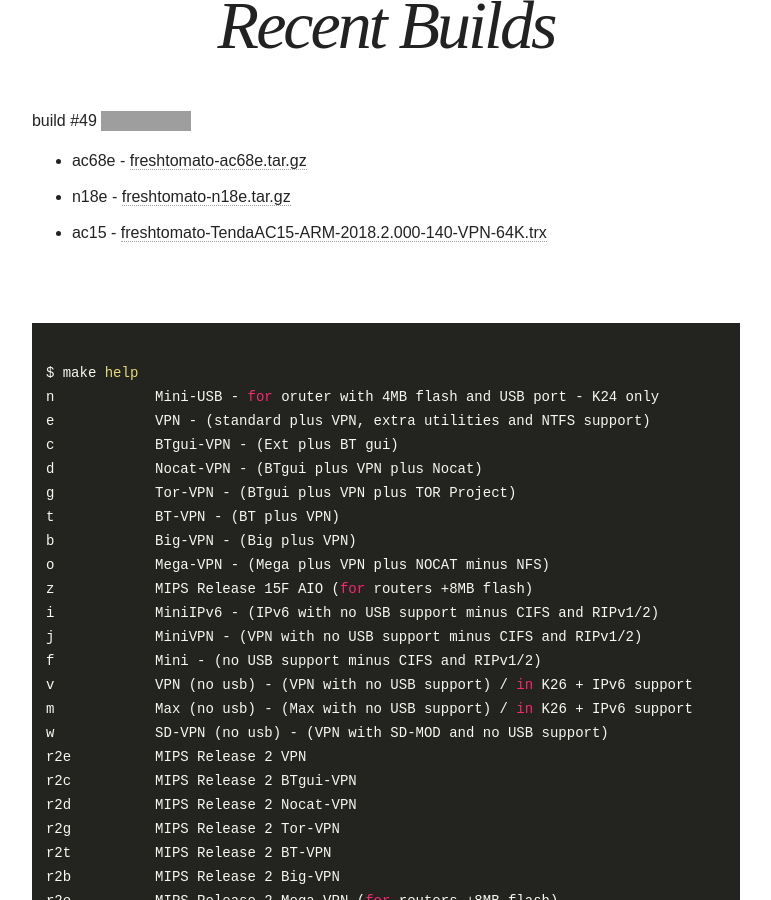
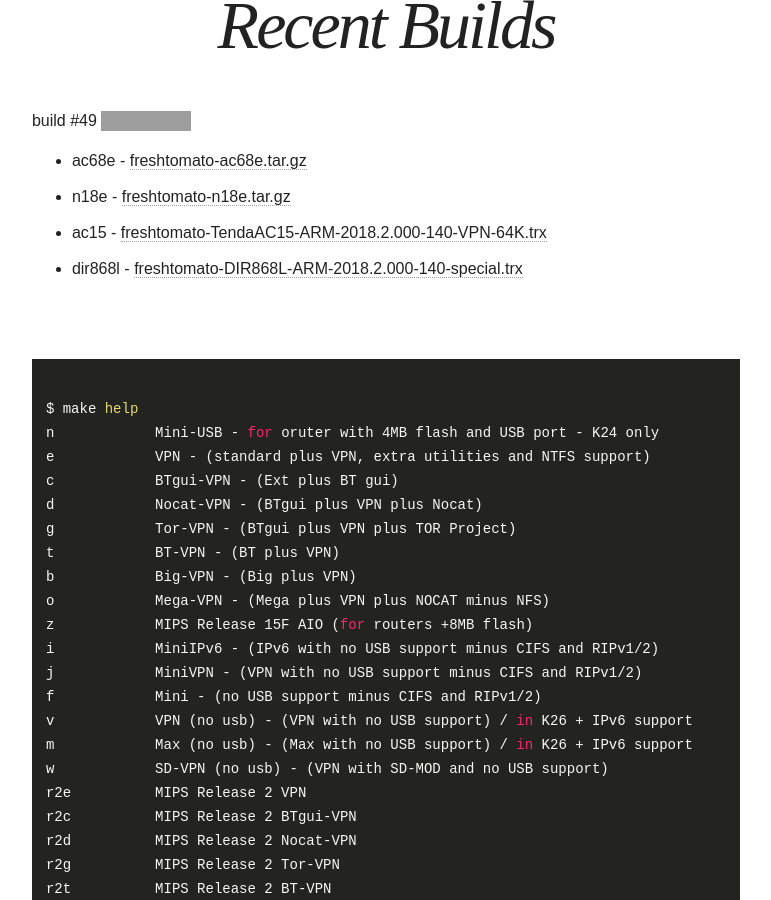
Before and after one commit to oglopss/freshTomato-ARM-ci-jekyll, a Jekyll site: the page built from index.html, in a window 1280 px wide and 900 px high, scrolled down 487 px. Shown: the whole window, without its empty margins (254-1025 px from the left). Built offline with Jekyll 4.4.1, drawn with Linux system fonts in a browser that asks for light colours; nearby versions of some CDN libraries; grey boxes are pictures that could not be loaded.

Commit message:
Travis build 49 dir868l pushed to gh-pages

```diff
--- a/_data/ss.yml
+++ b/_data/ss.yml
@@ -3,3 +3,4 @@
   - 0001 ac68e freshtomato-ac68e.tar.gz
   - 0003 n18e freshtomato-n18e.tar.gz
   - 0005 ac15 freshtomato-TendaAC15-ARM-2018.2.000-140-VPN-64K.trx
+  - 0006 dir868l freshtomato-DIR868L-ARM-2018.2.000-140-special.trx
```
Also changed, not shown: 1 other file.
